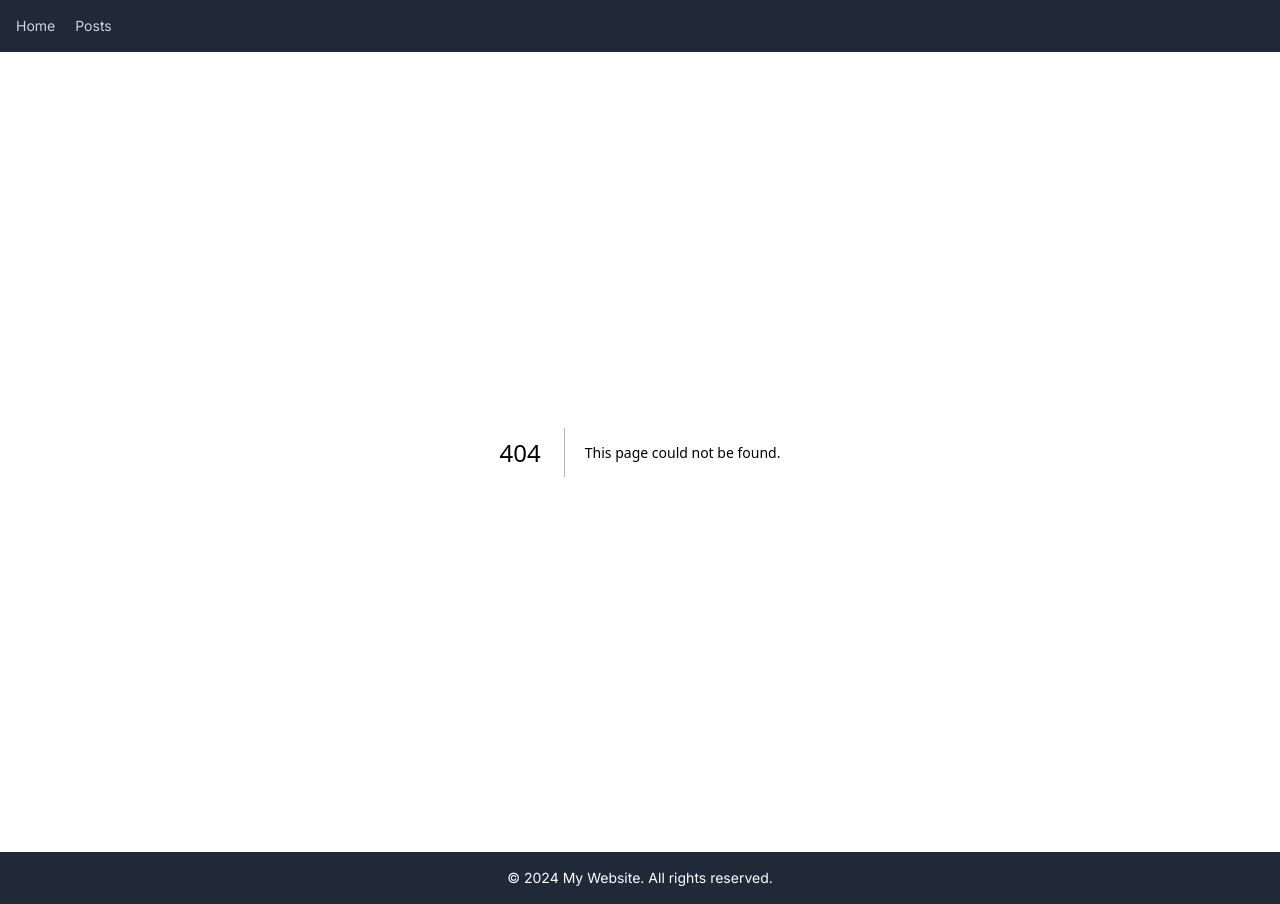
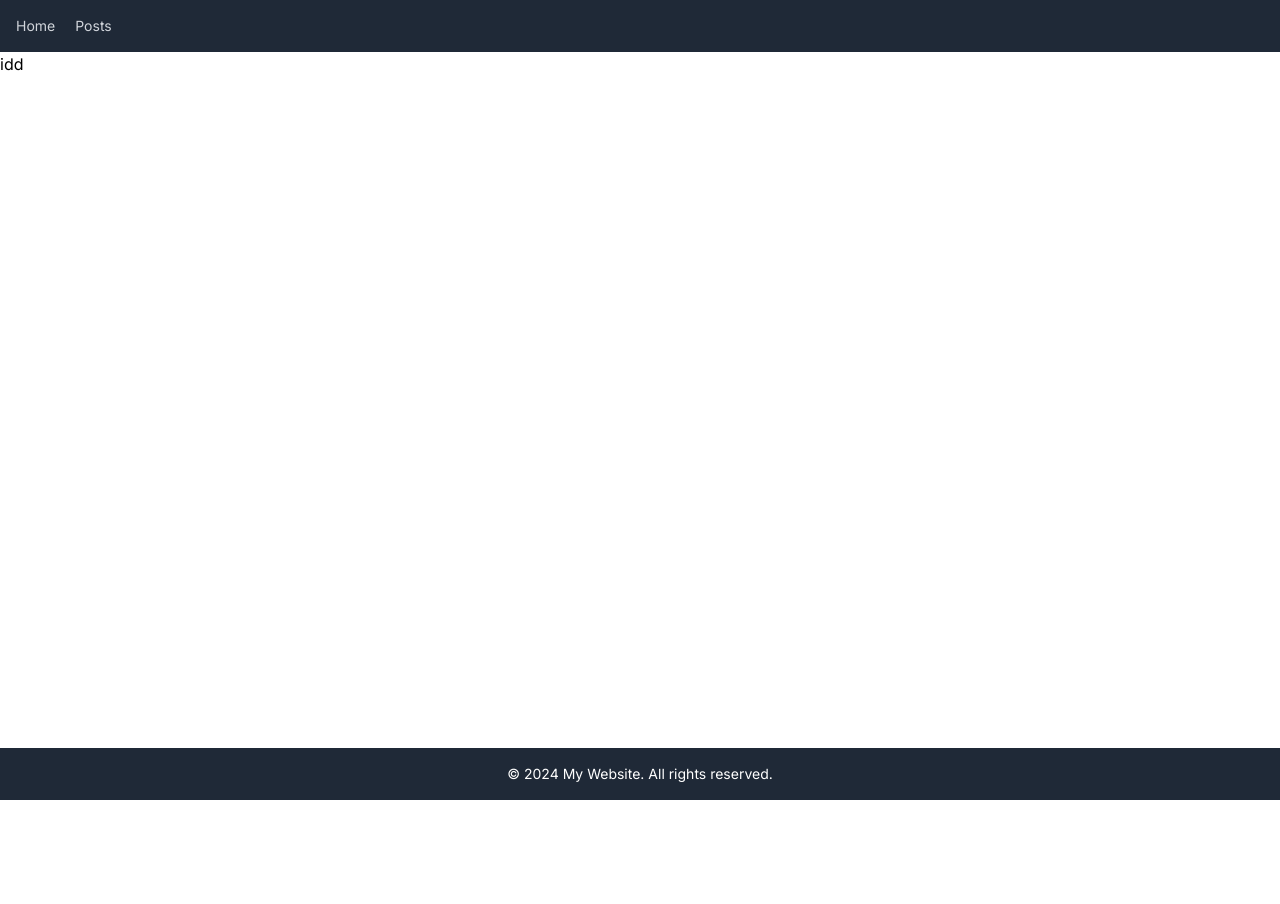
Before and after one commit to mahrarhussain/nextjs-features, a Next.js app: page /posts/1 in a window 1280 px wide. Before the commit this address had no page. After the commit the page ends 800 px from the top, so only its background shows below. Built offline with nearby package versions, Linux system fonts and the light colour scheme.

Commit message:
created post id page

```diff
--- /dev/null
+++ b/src/app/posts/[id]/page.tsx
@@ -0,0 +1,9 @@
+import React from 'react'
+
+const page = () => {
+  return (
+    <div>idd</div>
+  )
+}
+
+export default page
```
